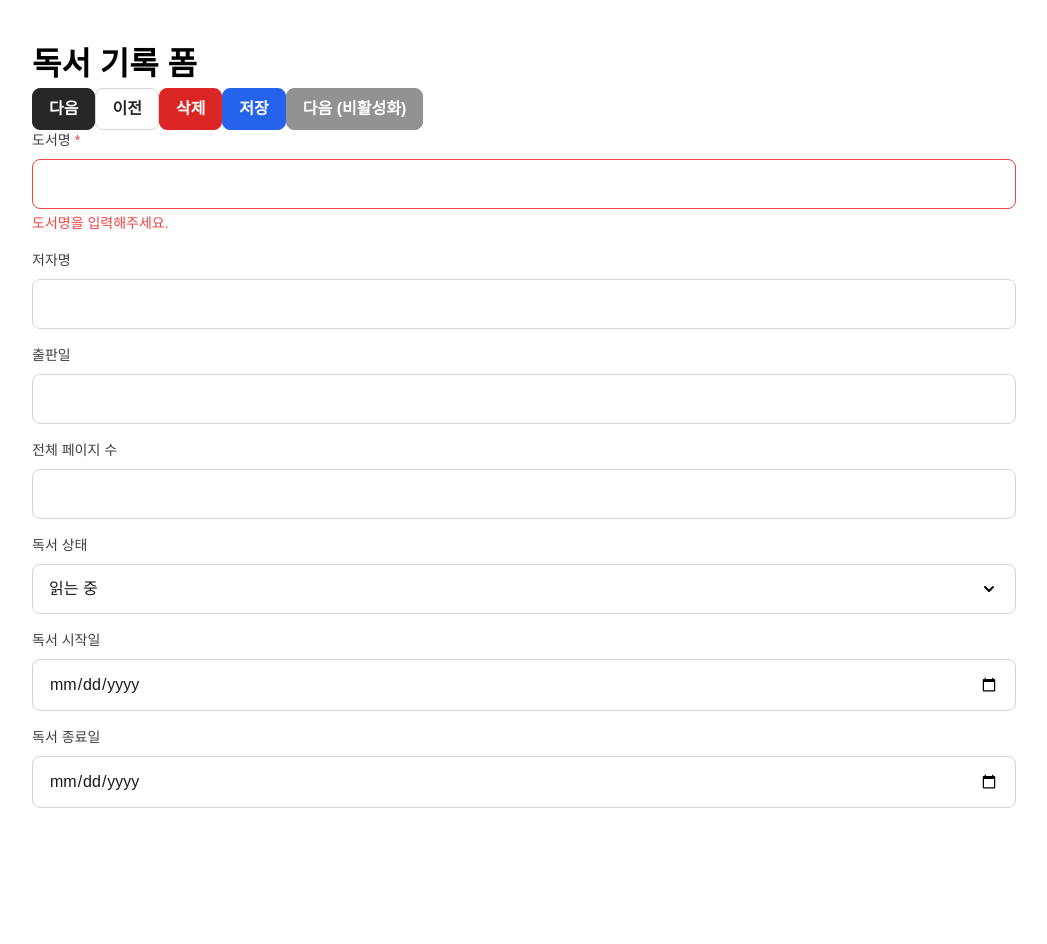
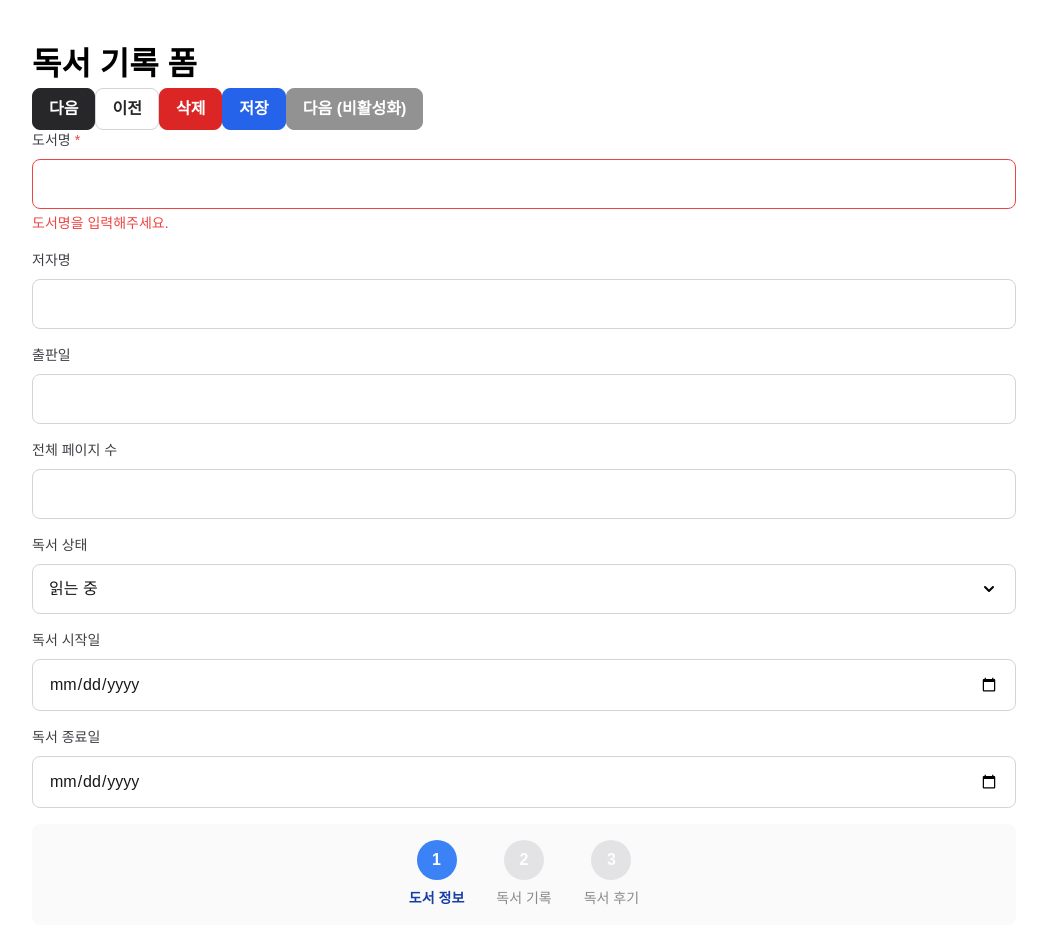
Before and after one commit to developerjhp/multi-step-form, a Next.js app: page / in a window 1280 px wide. Shown: the top 944 px of the page, without its empty margins (116-1163 px from the left). Before the commit the page ends 864 px from the top, so only its background shows below. Built offline with nearby package versions, Linux system fonts and the light colour scheme.

Commit message:
feat: Stepper 컴포넌트 추가
- 단계별 진행 상황을 표시하는 Stepper 컴포넌트구현
- 현재 단계 인덱스에 따라 활성화된 단계 표시 기능 구현

```diff
--- /dev/null
+++ b/src/components/form/Stepper.tsx
@@ -0,0 +1,72 @@
+import React from 'react';
+import styled from '@emotion/styled';
+import { color } from '@/styles/colors';
+import { fontSize, fontWeight } from '@/styles/fonts';
+
+interface StepperProps {
+  steps: string[];
+  currentStepIndex: number;
+}
+
+export default function Stepper({ steps, currentStepIndex }: StepperProps) {
+  return (
+    <StepperContainer>
+      {steps.map((step, index) => (
+        <StepItem key={step} isActive={index === currentStepIndex}>
+          <StepNumber isActive={index === currentStepIndex}>
+            {index + 1}
+          </StepNumber>
+          <StepLabel isActive={index === currentStepIndex}>{step}</StepLabel>
+        </StepItem>
+      ))}
+    </StepperContainer>
+  );
+}
+
+const StepperContainer = styled.div`
+  display: flex;
+  justify-content: center;
+  gap: 2rem;
+  margin-bottom: 2rem;
+  padding: 1rem;
+  background-color: ${color.gray50};
+  border-radius: 0.5rem;
+`;
+
+const StepItem = styled.div<{ isActive: boolean }>`
+  display: flex;
+  flex-direction: column;
+  align-items: center;
+  cursor: ${({ isActive }) => (isActive ? 'default' : 'pointer')};
+  opacity: ${({ isActive }) => (isActive ? 1 : 0.6)};
+  transition: opacity 0.2s ease-in-out;
+
+  &:hover {
+    opacity: 1;
+  }
+`;
+
+const StepNumber = styled.div<{ isActive: boolean }>`
+  display: flex;
+  justify-content: center;
+  align-items: center;
+  width: 2.5rem;
+  height: 2.5rem;
+  border-radius: 50%;
+  background-color: ${({ isActive }) =>
+    isActive ? color.blue500 : color.gray300};
+  color: ${color.white};
+  font-size: ${fontSize.base};
+  font-weight: ${fontWeight.bold};
+  margin-bottom: 0.5rem;
+  transition: background-color 0.2s ease-in-out;
+`;
+
+const StepLabel = styled.span<{ isActive: boolean }>`
+  font-size: ${fontSize.sm};
+  font-weight: ${({ isActive }) =>
+    isActive ? fontWeight.semiBold : fontWeight.medium};
+  color: ${({ isActive }) => (isActive ? color.blue700 : color.gray700)};
+  text-align: center;
+  transition: color 0.2s ease-in-out;
+`;
--- a/src/pages/index.tsx
+++ b/src/pages/index.tsx
@@ -1,5 +1,6 @@
 import InputField from '@/components/form/InputField';
 import Select from '@/components/form/Select';
+import Stepper from '@/components/form/Stepper';
 import Button from '@/components/ui/Button';
 import Head from 'next/head';
 
@@ -43,6 +44,10 @@ export default function HomePage() {
         />
         <InputField label="독서 시작일" id="startDate" type="date" />
         <InputField label="독서 종료일" id="endDate" type="date" />
+        <Stepper
+          steps={['도서 정보', '독서 기록', '독서 후기']}
+          currentStepIndex={0}
+        />
       </main>
     </>
   );
```
